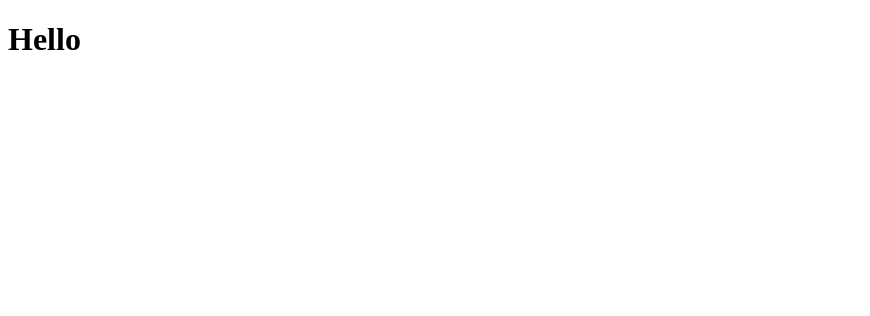
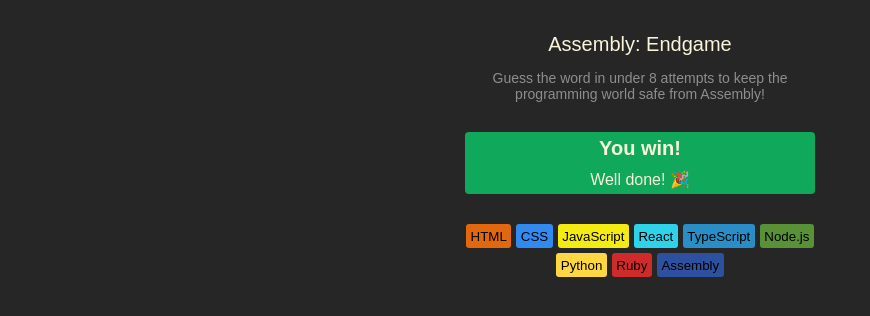
Before and after one commit to TasinTausif/AssemblyEndgame, a React (Vite) app: page / in a window 1280 px wide. Shown: the top 316 px of the page, without its empty margins (0-870 px from the left). Built offline with nearby package versions, Linux system fonts and the light colour scheme.

Commit message:
Before Word Display

```diff
--- a/src/App.css
+++ b/src/App.css
@@ -0,0 +1,63 @@
+* {
+    box-sizing: border-box;
+}
+
+body {
+    margin: 0;
+    font-family: "Hanken Grotesk", Arial, sans-serif;
+    background-color: #262626;
+    color: #D9D9D9;
+    padding: 20px;
+    height: 100vh;
+    display: flex;
+    justify-content: center;
+}
+
+header {
+    text-align: center;
+}
+
+header > h1 {
+    font-size: 1.25rem;
+    font-weight: 500;
+    color: #F9F4DA;
+}
+
+header > p {
+    font-size: 0.875rem;
+    max-width: 350px;
+    color: #8E8E8E;
+}
+
+section.game-status {
+    background-color: #10A95B;
+    display: flex;
+    flex-direction: column;
+    align-items: center;
+    color: #F9F4DA;
+    border-radius: 4px;
+    margin-block: 30px;
+}
+
+section.game-status > p {
+    margin: 5px;
+}
+
+section.game-status > h2 {
+    font-size: 1.25rem;
+    margin: 5px
+}
+
+section.language-chips {
+    display: flex;
+    flex-wrap: wrap;
+    gap: 5px;
+    justify-content: center;
+    max-width: 350px;
+}
+
+.chip {
+    border-radius: 3px;
+    padding: 4.5px;
+    border: none;
+}
--- a/src/App.jsx
+++ b/src/App.jsx
@@ -1,10 +1,12 @@
 import './App.css'
+import Header from "./components/Header"
 import Main from "./components/Main"
 
 function App() {
 
   return (
     <>
+      <Header />
       <Main />
     </>
   )
--- /dev/null
+++ b/src/components/Chip.jsx
@@ -0,0 +1,8 @@
+export default function(props){
+    const styles = {
+        backgroundColor: props.backgroundColor
+    }
+    return (
+        <button style={styles} className="chip">{props.name}</button>
+    )
+}
--- /dev/null
+++ b/src/components/GameStatus.jsx
@@ -0,0 +1,8 @@
+export default function () {
+    return (
+        <section className="game-status">
+            <h2>You win!</h2>
+            <p>Well done! 🎉</p>
+        </section>
+    );
+}
--- /dev/null
+++ b/src/components/Header.jsx
@@ -0,0 +1,10 @@
+export default function () {
+    return (
+        <header>
+            <h1>Assembly: Endgame</h1>
+            <p>
+                Guess the word in under 8 attempts to keep the programming world safe from Assembly!
+            </p>
+        </header>
+    )
+}
--- /dev/null
+++ b/src/components/LanguageChips.jsx
@@ -0,0 +1,18 @@
+import { languages } from '../data/languages'
+import LanguageChip from './Chip'
+
+export default function () {
+
+    const languageElements = languages.map(language => (
+        <LanguageChip
+            key={language.name}
+            {...language}
+        />
+    ))
+
+    return (
+        <section className="language-chips">
+            {languageElements}
+        </section>
+    )
+}
--- a/src/components/Main.jsx
+++ b/src/components/Main.jsx
@@ -1,7 +1,11 @@
-export default function(){
+import GameStatus from './GameStatus'
+import LanguageChips from './LanguageChips'
+export default function () {
+
     return (
-        <>
-            <h1>Hello</h1>
-        </>
+        <main>
+            <GameStatus />
+            <LanguageChips />
+        </main>
     )
 }
--- /dev/null
+++ b/src/data/languages.js
@@ -0,0 +1,47 @@
+export const languages = [
+    {
+        name: "HTML",
+        backgroundColor: "#E2680F",
+        color: "#F9F4DA",
+    },
+    {
+        name: "CSS",
+        backgroundColor: "#328AF1",
+        color: "#F9F4DA",
+    },
+    {
+        name: "JavaScript",
+        backgroundColor: "#F4EB13",
+        color: "#1E1E1E",
+    },
+    {
+        name: "React",
+        backgroundColor: "#2ED3E9",
+        color: "#1E1E1E",
+    },
+    {
+        name: "TypeScript",
+        backgroundColor: "#298EC6",
+        color: "#F9F4DA",
+    },
+    {
+        name: "Node.js",
+        backgroundColor: "#599137",
+        color: "#F9F4DA",
+    },
+    {
+        name: "Python",
+        backgroundColor: "#FFD742",
+        color: "#1E1E1E",
+    },
+    {
+        name: "Ruby",
+        backgroundColor: "#D02B2B",
+        color: "#F9F4DA",
+    },
+    {
+        name: "Assembly",
+        backgroundColor: "#2D519F",
+        color: "#F9F4DA",
+    },
+]
```
